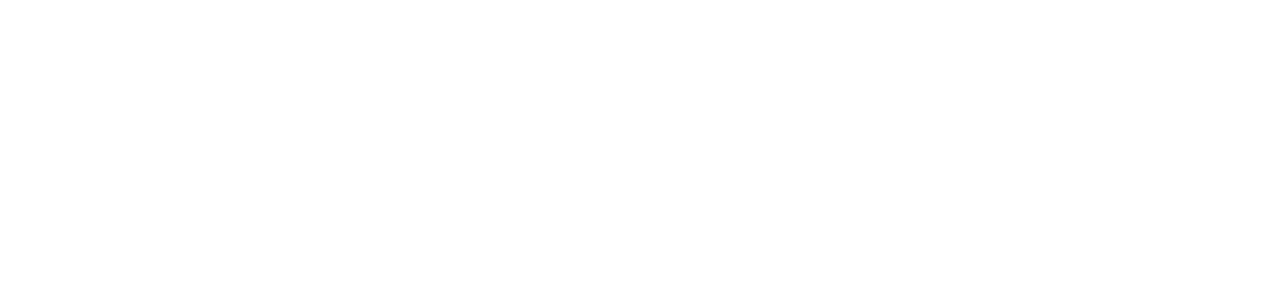
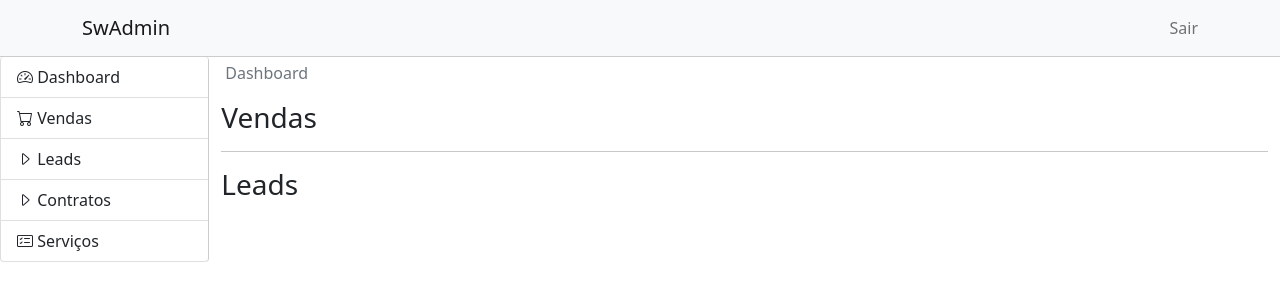
Before and after one commit to Jhonatan-Azevedo/SwAdmin, a Vue app: page /home/vendas/leads in a window 1280 px wide. Before the commit this address had no page. Shown: the top 300 px of the page. Built offline with nearby package versions, Linux system fonts and the light colour scheme.

Commit message:
ADD: configurando rotas filhas com vue-router

```diff
--- a/public/index.html
+++ b/public/index.html
@@ -1,41 +1,35 @@
 <!DOCTYPE html>
 <html lang="">
+
 <head>
   <meta charset="utf-8" />
   <meta http-equiv="X-UA-Compatible" content="IE=edge" />
   <meta name="viewport" content="width=device-width,initial-scale=1.0" />
   <link rel="icon" href="<%= BASE_URL %>favicon.ico" />
   <!-- CSS Bootstrap -->
-    <link
-      href="https://cdn.jsdelivr.net/npm/bootstrap@5.1.3/dist/css/bootstrap.min.css"
-      rel="stylesheet"
-      integrity="sha384-1BmE4kWBq78iYhFldvKuhfTAU6auU8tT94WrHftjDbrCEXSU1oBoqyl2QvZ6jIW3"
-      crossorigin="anonymous"
-    />
+  <link href="https://cdn.jsdelivr.net/npm/bootstrap@5.1.3/dist/css/bootstrap.min.css" rel="stylesheet"
+    integrity="sha384-1BmE4kWBq78iYhFldvKuhfTAU6auU8tT94WrHftjDbrCEXSU1oBoqyl2QvZ6jIW3" crossorigin="anonymous" />
   <!-- CSS Bootstrap Icons -->
-    <link
-      rel="stylesheet"
-      href="https://cdn.jsdelivr.net/npm/bootstrap-icons@1.8.3/font/bootstrap-icons.css"
-    />
+  <link rel="stylesheet" href="https://cdn.jsdelivr.net/npm/bootstrap-icons@1.8.3/font/bootstrap-icons.css" />
 
   <!-- Script Bootstrap -->
-    <script
-      src="https://cdn.jsdelivr.net/npm/bootstrap@5.1.3/dist/js/bootstrap.bundle.min.js"
+  <script src="https://cdn.jsdelivr.net/npm/bootstrap@5.1.3/dist/js/bootstrap.bundle.min.js"
     integrity="sha384-ka7Sk0Gln4gmtz2MlQnikT1wXgYsOg+OMhuP+IlRH9sENBO0LRn5q+8nbTov4+1p"
-      crossorigin="anonymous"
-    ></script>
+    crossorigin="anonymous"></script>
 
-    <title><%= htmlWebpackPlugin.options.title %></title>
+  <title>
+    SwAdmin
+  </title>
 </head>
+
 <body>
   <noscript>
-      <strong
-        >We're sorry but <%= htmlWebpackPlugin.options.title %> doesn't work
+    <strong>We're sorry but <%= htmlWebpackPlugin.options.title %> doesn't work
         properly without JavaScript enabled. Please enable it to
-        continue.</strong
-      >
+        continue.</strong>
   </noscript>
   <div id="app"></div>
   <!-- built files will be auto injected -->
 </body>
+
 </html>
--- /dev/null
+++ b/src/components/sales/Contract.vue
@@ -0,0 +1,14 @@
+<template>
+  <section>
+    <h3>Contratos</h3>
+  </section>
+</template>
+
+<script>
+export default {
+  name: "Contract",
+};
+</script>
+
+<style lang="scss" scoped>
+</style>
--- /dev/null
+++ b/src/components/sales/Leads.vue
@@ -0,0 +1,14 @@
+<template>
+  <section>
+    <h3>Leads</h3>
+  </section>
+</template>
+
+<script>
+export default {
+  name: "Leads",
+};
+</script>
+
+<style lang="scss" scoped>
+</style>
--- /dev/null
+++ b/src/components/sales/Sales.vue
@@ -0,0 +1,16 @@
+<template>
+  <section>
+    <h3>Vendas</h3>
+    <hr />
+    <router-view></router-view>
+  </section>
+</template>
+
+<script>
+export default {
+  name: "Sales",
+};
+</script>
+
+<style lang="scss" scoped>
+</style>
--- /dev/null
+++ b/src/components/services/Services.vue
@@ -0,0 +1,14 @@
+<template>
+  <section>
+    <h3>Serviços</h3>
+  </section>
+</template>
+
+<script>
+export default {
+  name: "Services",
+};
+</script>
+
+<style lang="scss" scoped>
+</style>
--- a/src/views/Home.vue
+++ b/src/views/Home.vue
@@ -15,9 +15,29 @@
 
     <div class="d-flex">
       <div class="list-group menu-esquerda">
-        <a class="list-group-item list-group-item-action" href="#"
-          ><i class="bi bi-speedometer2"></i> Dashboard</a
-        >
+        <router-link class="list-group-item list-group-item-action" to="/home"
+          ><i class="bi bi-speedometer2"></i> Dashboard
+        </router-link>
+        <router-link
+          class="list-group-item list-group-item-action"
+          to="/home/vendas"
+          ><i class="bi bi-cart"></i> Vendas
+        </router-link>
+        <router-link
+          class="list-group-item list-group-item-action"
+          to="/home/vendas/leads"
+          ><i class="bi bi-caret-right"></i> Leads
+        </router-link>
+        <router-link
+          class="list-group-item list-group-item-action"
+          to="/home/vendas/contratos"
+          ><i class="bi bi-caret-right"></i> Contratos
+        </router-link>
+        <router-link
+          class="list-group-item list-group-item-action"
+          to="/home/servicos"
+          ><i class="bi bi-card-checklist"></i> Serviços
+        </router-link>
       </div>
 
       <div class="w-100">
@@ -30,10 +50,7 @@
         </nav>
 
         <div class="container-fluid">
-          <h1 class="mt-4">Visões relacionadas ao menu</h1>
-          <p>
-            Aqui podemos apresentar as views de acordo com as opções do menu.
-          </p>
+          <router-view></router-view>
         </div>
       </div>
     </div>
```
Also changed, not shown: src/router.js (+26 -0 lines). Lines whose indentation alone changed are shown as unchanged.
